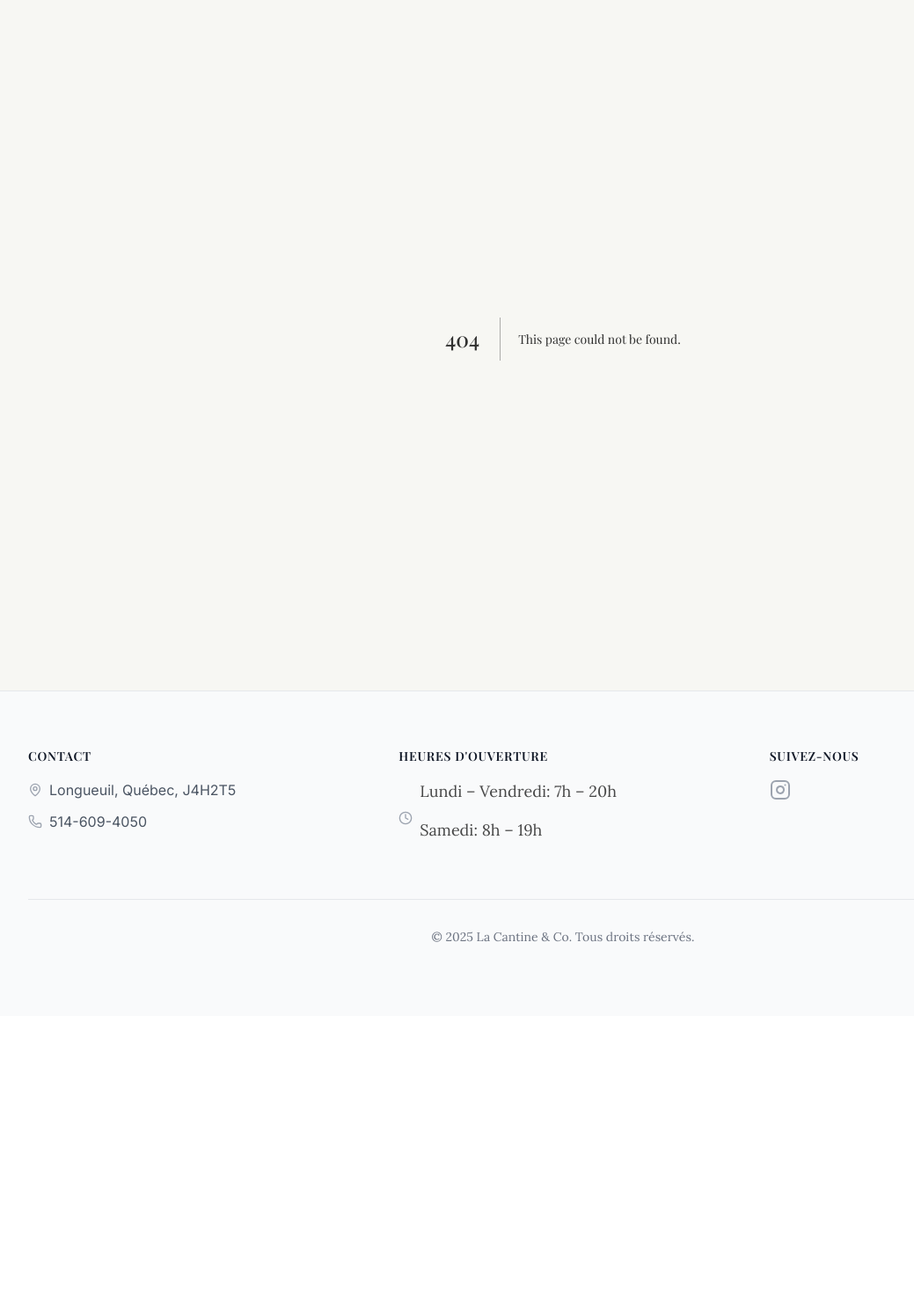
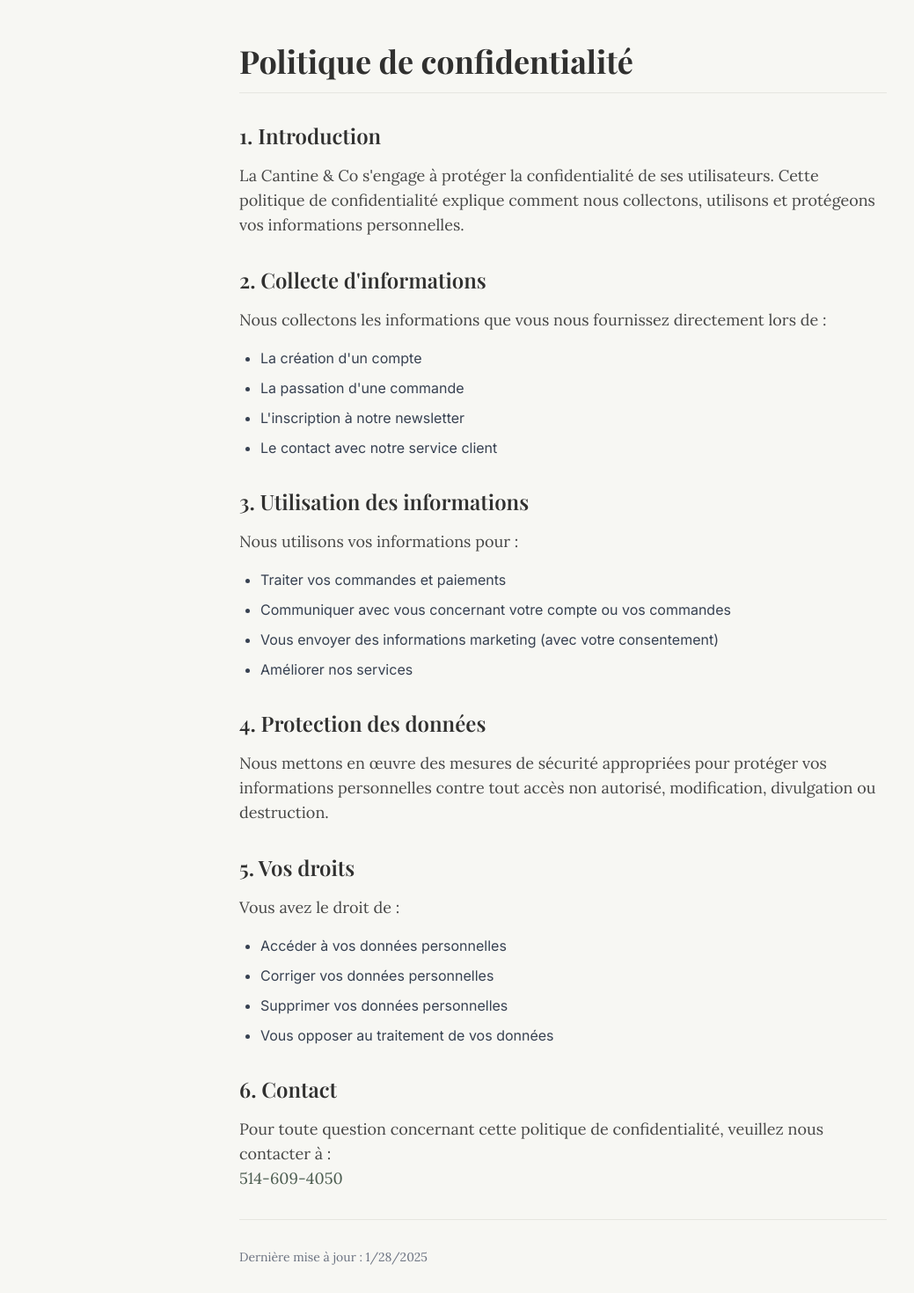
Before and after one commit to versalarchitect/la-cantine-co, a Next.js app: page /privacy-policy in a window 1280 px wide. Before the commit this address had no page. Shown: the part 80-1550 px from the top of the page at 88% size, without its empty margins (0-1039 px from the left). Before the commit the page ends 1235 px from the top, so only its background shows below. Built offline with nearby package versions, Linux system fonts and the light colour scheme; a web font is replaced by a local one.

Commit message:
feat: add privacy policy page and footer link

```diff
--- /dev/null
+++ b/src/app/privacy-policy/page.tsx
@@ -0,0 +1,84 @@
+import { Metadata } from "next"
+
+export const metadata: Metadata = {
+  title: "Politique de confidentialité | La Cantine & Co",
+  description: "Notre politique de confidentialité détaille comment nous protégeons vos informations personnelles.",
+}
+
+export default function PrivacyPolicyPage() {
+  return (
+    <div className="container max-w-3xl mx-auto px-4 py-16">
+      <h1 className="text-4xl font-bold mb-8 border-b pb-4">Politique de confidentialité</h1>
+
+      <div className="space-y-8 text-gray-700">
+        <section>
+          <h2 className="text-2xl font-semibold mb-4">1. Introduction</h2>
+          <p className="mb-4">
+            La Cantine & Co s&apos;engage à protéger la confidentialité de ses utilisateurs. Cette politique de confidentialité explique comment nous collectons, utilisons et protégeons vos informations personnelles.
+          </p>
+        </section>
+
+        <section>
+          <h2 className="text-2xl font-semibold mb-4">2. Collecte d&apos;informations</h2>
+          <p className="mb-4">
+            Nous collectons les informations que vous nous fournissez directement lors de :
+          </p>
+          <ul className="list-disc pl-6 space-y-2">
+            <li>La création d&apos;un compte</li>
+            <li>La passation d&apos;une commande</li>
+            <li>L&apos;inscription à notre newsletter</li>
+            <li>Le contact avec notre service client</li>
+          </ul>
+        </section>
+
+        <section>
+          <h2 className="text-2xl font-semibold mb-4">3. Utilisation des informations</h2>
+          <p className="mb-4">
+            Nous utilisons vos informations pour :
+          </p>
+          <ul className="list-disc pl-6 space-y-2">
+            <li>Traiter vos commandes et paiements</li>
+            <li>Communiquer avec vous concernant votre compte ou vos commandes</li>
+            <li>Vous envoyer des informations marketing (avec votre consentement)</li>
+            <li>Améliorer nos services</li>
+          </ul>
+        </section>
+
+        <section>
+          <h2 className="text-2xl font-semibold mb-4">4. Protection des données</h2>
+          <p className="mb-4">
+            Nous mettons en œuvre des mesures de sécurité appropriées pour protéger vos informations personnelles contre tout accès non autorisé, modification, divulgation ou destruction.
+          </p>
+        </section>
+
+        <section>
+          <h2 className="text-2xl font-semibold mb-4">5. Vos droits</h2>
+          <p className="mb-4">
+            Vous avez le droit de :
+          </p>
+          <ul className="list-disc pl-6 space-y-2">
+            <li>Accéder à vos données personnelles</li>
+            <li>Corriger vos données personnelles</li>
+            <li>Supprimer vos données personnelles</li>
+            <li>Vous opposer au traitement de vos données</li>
+          </ul>
+        </section>
+
+        <section>
+          <h2 className="text-2xl font-semibold mb-4">6. Contact</h2>
+          <p className="mb-4">
+            Pour toute question concernant cette politique de confidentialité, veuillez nous contacter à :
+            <br />
+            <a href="tel:514-609-4050" className="text-primary hover:underline">514-609-4050</a>
+          </p>
+        </section>
+
+        <section className="pt-8 border-t">
+          <p className="text-sm text-gray-500">
+            Dernière mise à jour : {new Date().toLocaleDateString()}
+          </p>
+        </section>
+      </div>
+    </div>
+  )
+}
--- a/src/components/layout/Footer.tsx
+++ b/src/components/layout/Footer.tsx
@@ -1,4 +1,5 @@
 import { Instagram, MapPin, Phone, Clock } from "lucide-react"
+import Link from "next/link"
 
 export function Footer() {
   return (
@@ -65,6 +66,10 @@
         <div className="mt-12 pt-8 border-t border-gray-200">
           <p className="text-sm text-gray-500 text-center">
             © {new Date().getFullYear()} La Cantine & Co. Tous droits réservés.
+            {" · "}
+            <Link href="/privacy-policy" className="hover:text-gray-900 transition-colors">
+              Politique de confidentialité
+            </Link>
           </p>
         </div>
       </div>
```
